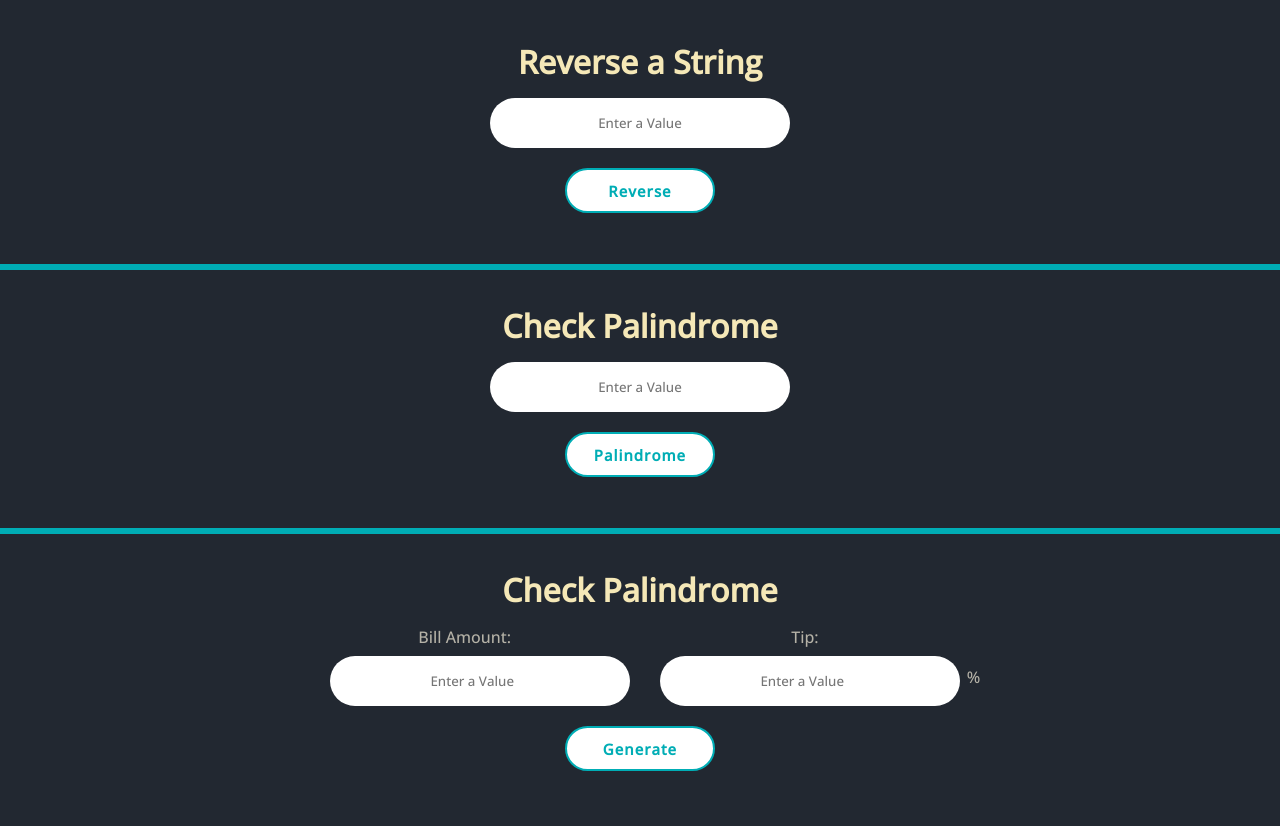
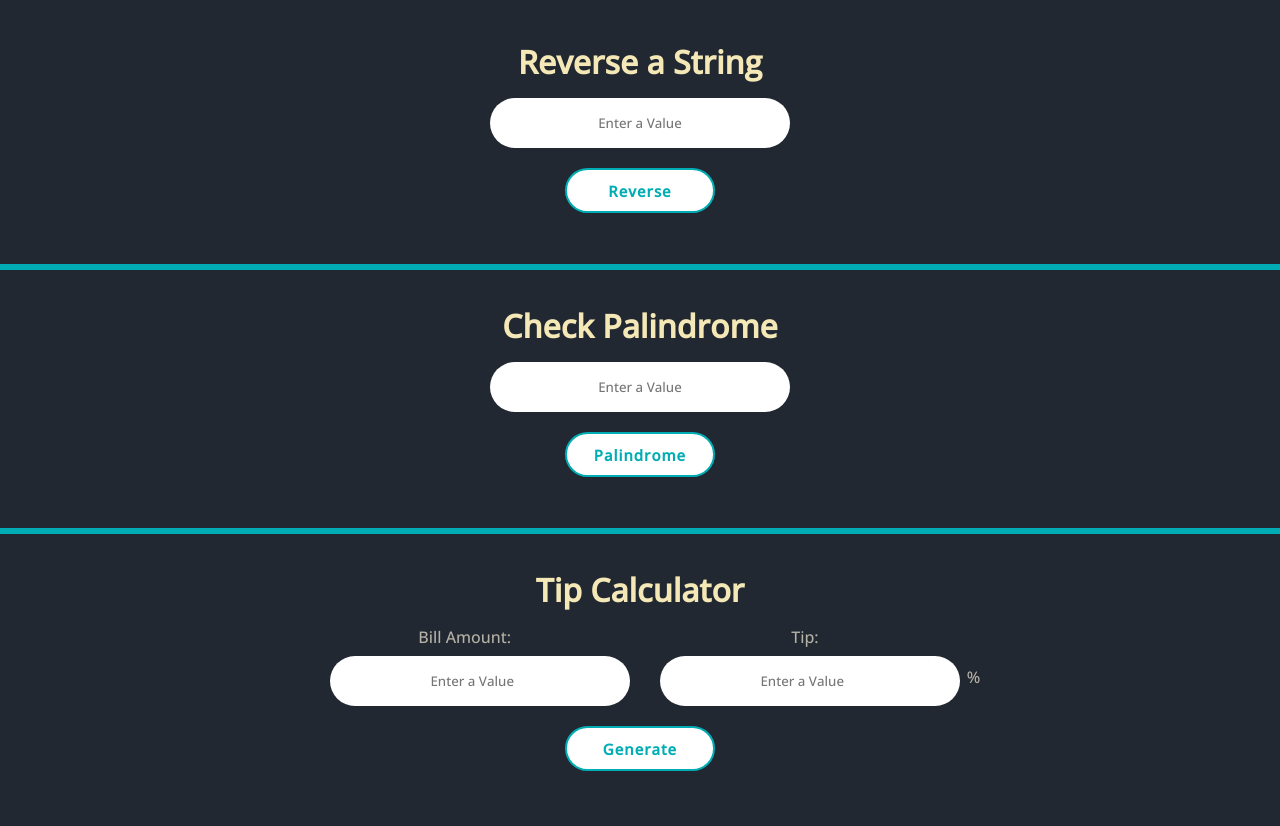
Before and after one commit to mani60/Assignment_2, a plain HTML site: page index.html in a window 1280 px wide. Drawn offline with nearby package versions, Linux system fonts and the light colour scheme.

Commit message:
fix: "Heading change"

```diff
--- a/index.html
+++ b/index.html
@@ -44,7 +44,7 @@
         <div class="restaurant">
             <div class="restaurant_container">
                 <div class="heading">
-                    <h1>Check Palindrome</h1>
+                    <h1>Tip Calculator</h1>
                 </div>
                 <div class="input_container">
                 <div class="input_label">
```
